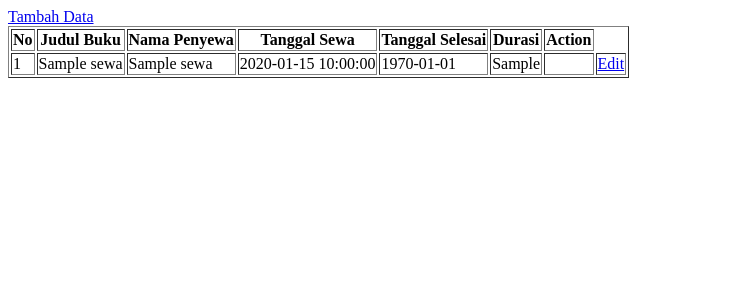
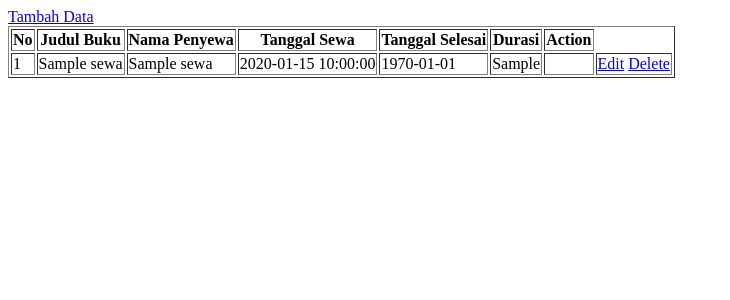
Before and after one commit to muhamad-prasetyo/crud_tokobuku, a PHP site: page / in a window 1280 px wide. Shown: the top 300 px of the page, without its empty margins (0-730 px from the left). Run offline with PHP 8.4, Linux system fonts and the light colour scheme; tables that the repository leaves empty or names only in its code hold one stand-in row (values such as "Sample post").

Commit message:
menambahkan code pada index.php dan membuat file deletesewa.php

```diff
--- a/index.php
+++ b/index.php
@@ -43,7 +43,8 @@
                 echo "<td>$row[tanggal_sewa]</td>";
                 echo "<td>$tanggal_selesai</td>";
                 echo "<td>$row[durasi]<td>";
-                echo "<td><a href='formEditSewa.php?id=$row[id]'>Edit</a>";
+                echo "<td><a href='formEditSewa.php?id=$row[id]'>Edit</a>
+                        <a href='prosesDeleteSewa.php?id=$row[id]'>Delete</a></td>";
 
 
 
--- /dev/null
+++ b/prosesDeleteSewa.php
@@ -0,0 +1,3 @@
+<?php
+
+    include_once 'koneksi.php';
```
